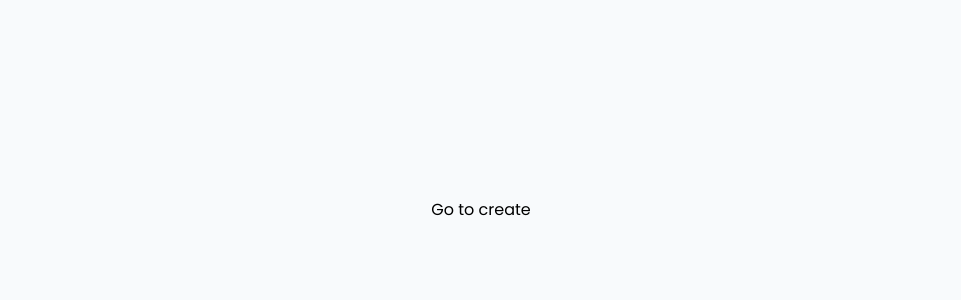
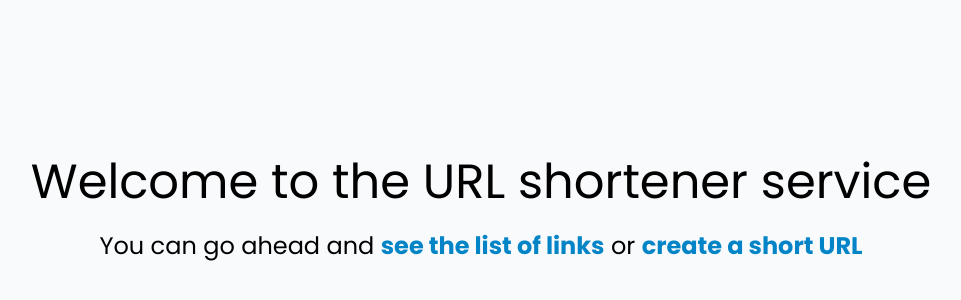
Before and after one commit to ema4hhh/url-shortener, a Next.js app: page / in a window 1280 px wide. Shown: the part 190-490 px from the top of the page, without its empty margins (159-1120 px from the left). Built offline with nearby package versions, Linux system fonts and the light colour scheme.

Commit message:
"/" page improved and styled

```diff
--- a/app/page.tsx
+++ b/app/page.tsx
@@ -2,8 +2,9 @@ import Link from "next/link";
 
 export default function Home() {
   return (
-    <main>
-      <button><Link href="/app/create">Go to create</Link></button>
+    <main className="gap-6">
+      <h1>Welcome to the URL shortener service</h1>
+      <h4>You can go ahead and <Link className="link" href="/app/urls">see the list of links</Link> or <Link className="link" href="/app/create">create a short URL</Link></h4>
     </main>
   );
 }
```
